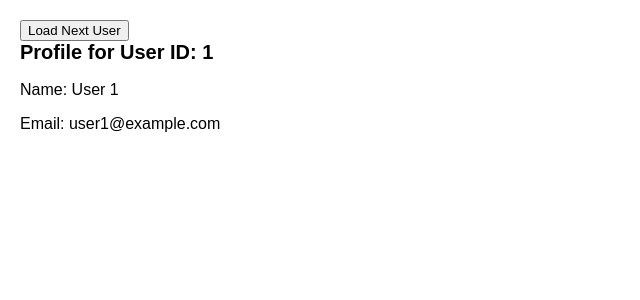
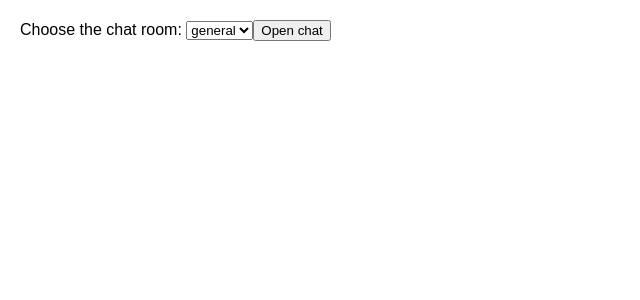
Before and after one commit to mehedihasanshohan/declaration-react, a React (Vite) app: page / in a window 1280 px wide. Shown: the top 300 px of the page, without its empty margins (0-640 px from the left). Built offline with nearby package versions, Linux system fonts and the light colour scheme.

Commit message:
lifecycle of useeffect

```diff
--- a/src/App.jsx
+++ b/src/App.jsx
@@ -15,6 +15,7 @@
 import CleanUp from './component/CleanUp'
 import SyncEffect from './component/SyncEffect'
 import KeyChange from './component/KeyChange'
+import ChatServer from './component/ChatRoom'
 
 
 function App() {
@@ -36,7 +37,8 @@
         {/* <ForwardRef></ForwardRef> */}
         {/* <CleanUp></CleanUp> */}
         {/* <SyncEffect></SyncEffect> */}
-        <KeyChange></KeyChange>
+        {/* <KeyChange></KeyChange> */}
+        <ChatServer></ChatServer>
     </>
   )
 }
--- /dev/null
+++ b/src/component/Chat.jsx
@@ -0,0 +1,11 @@
+export function createConnection(serverUrl, roomId) {
+  // A real implementation would actually connect to the server
+  return {
+    connect() {
+      console.log('✅ Connecting to "' + roomId + '" room at ' + serverUrl + '...');
+    },
+    disconnect() {
+      console.log('❌ Disconnected from "' + roomId + '" room at ' + serverUrl);
+    }
+  };
+}
--- /dev/null
+++ b/src/component/ChatRoom.jsx
@@ -0,0 +1,40 @@
+/* eslint-disable no-undef */
+/* eslint-disable react/prop-types */
+import { useState, useEffect } from 'react';
+import { createConnection } from './Chat';
+
+const serverUrl = 'https://localhost:1234';
+
+function ChatRoom({ roomId }) {
+  useEffect(() => {
+    const connection = createConnection(serverUrl, roomId);
+    connection.connect();
+    return () => connection.disconnect();
+  }, [roomId]);
+  return <h1>Welcome to the {roomId} room!</h1>;
+}
+
+export default function ChatServer() {
+  const [roomId, setRoomId] = useState('general');
+  const [show, setShow] = useState(false);
+  return (
+    <>
+      <label>
+        Choose the chat room:{' '}
+        <select
+          value={roomId}
+          onChange={e => setRoomId(e.target.value)}
+        >
+          <option value="general">general</option>
+          <option value="travel">travel</option>
+          <option value="music">music</option>
+        </select>
+      </label>
+      <button onClick={() => setShow(!show)}>
+        {show ? 'Close chat' : 'Open chat'}
+      </button>
+      {show && <hr />}
+      {show && <ChatRoom roomId={roomId} />}
+    </>
+  );
+}
```
